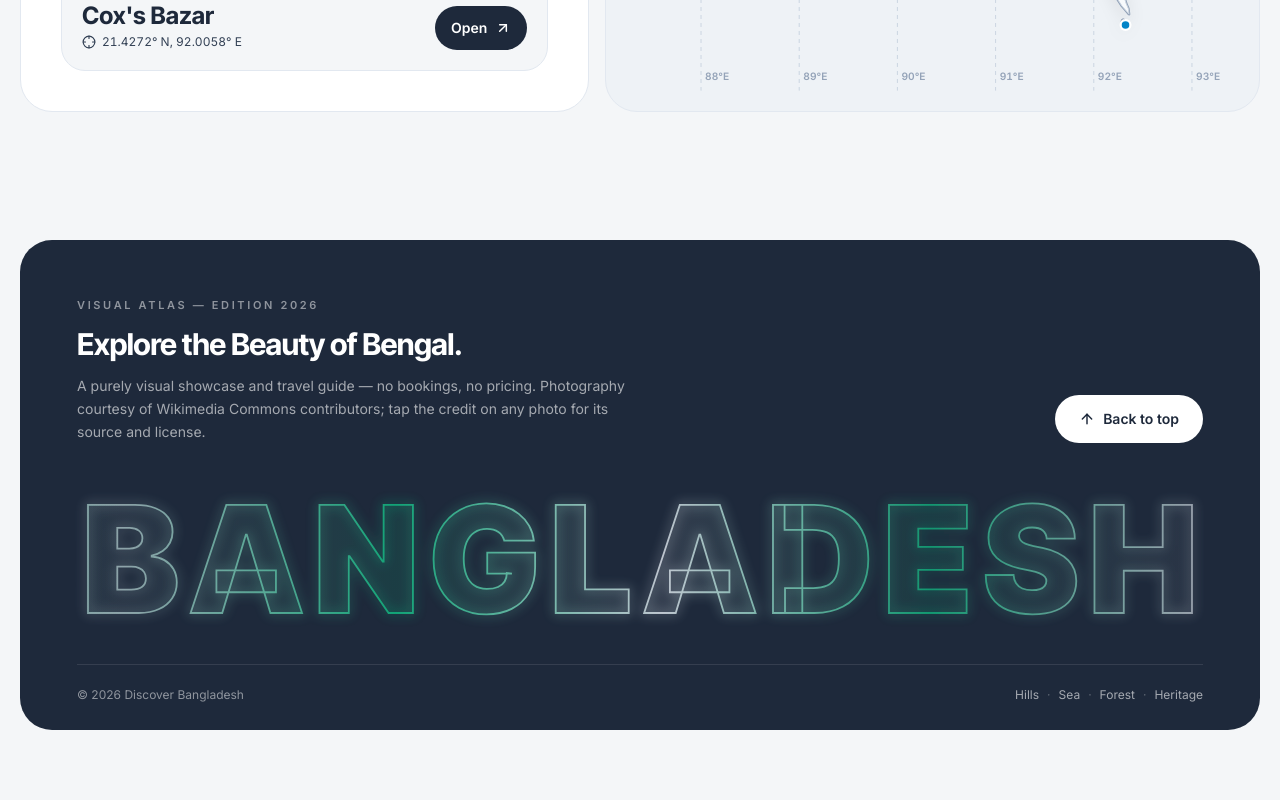
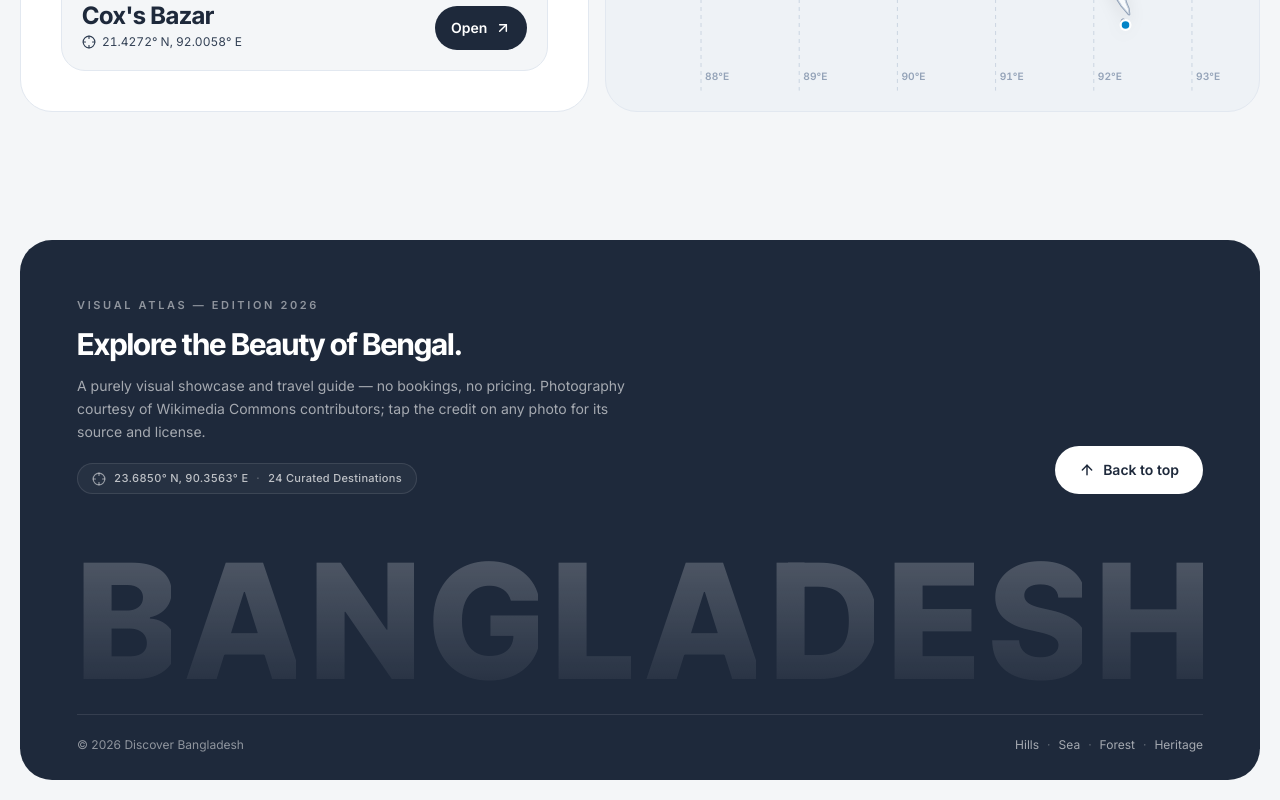
Before and after one commit to alamdshakib/discover-bangladesh, a React (Vite) app: page / in a window 1280 px wide. Shown: the part 10271-11071 px from the top of the page. Before the commit the page ends 11021 px from the top, so only its background shows below. Built offline with nearby package versions, Linux system fonts and the light colour scheme.

Commit message:
feat(footer): redesign editorial solid-fill BANGLADESH wordmark with masked rise and metallic hover

```diff
--- a/src/components/layout/Footer.jsx
+++ b/src/components/layout/Footer.jsx
@@ -1,39 +1,42 @@
-import { Fragment, useLayoutEffect, useRef } from 'react';
-import { ArrowUp } from 'lucide-react';
+import { Fragment, useLayoutEffect, useRef, useState } from 'react';
+import { ArrowUp, Crosshair } from 'lucide-react';
 import { CHAPTERS, SITE_META } from '@data';
 import { useShowcase } from '@hooks';
 import { gsap, MEDIA, scrollToTarget } from '@animations';
 
+const WORDMARK_LETTERS = 'BANGLADESH'.split('');
+
+const BASE_GRADIENT = 'linear-gradient(180deg, rgba(255, 255, 255, 0.22) 0%, rgba(255, 255, 255, 0.04) 100%)';
+const SHEEN_GRADIENT = 'linear-gradient(180deg, rgba(255, 255, 255, 0.62) 0%, rgba(255, 255, 255, 0.22) 100%)';
+
 export function Footer() {
-  const { expoMode, setExpoMode } = useShowcase();
+  const { spots, expoMode, setExpoMode } = useShowcase();
+  const [hoveredIdx, setHoveredIdx] = useState(null);
   const footerRef = useRef(null);
   const backBtnRef = useRef(null);
-  const sweepStrokeRef = useRef(null);
-  const sweepFillRef = useRef(null);
 
   useLayoutEffect(() => {
     const mm = gsap.matchMedia(footerRef);
 
-    mm.add({ isDesktop: MEDIA.desktop, reduce: MEDIA.reduceMotion }, (ctx) => {
-      const { isDesktop, reduce } = ctx.conditions;
-      if (reduce) return;
+    mm.add({ reduce: MEDIA.reduceMotion }, (ctx) => {
+      if (ctx.conditions.reduce) return;
       const scope = footerRef.current;
 
-      // 1. Dark rounded footer card smooth entrance
+      // 1. Dark rounded footer card entrance
       gsap.fromTo(
         scope.querySelector('[data-footer-card]'),
-        { scale: 0.96, opacity: 0 },
+        { scale: 0.97, opacity: 0 },
         {
           scale: 1,
           opacity: 1,
-          duration: 0.95,
+          duration: 0.9,
           ease: 'power3.out',
           clearProps: 'transform',
           scrollTrigger: { trigger: scope, start: 'top 92%', once: true },
         }
       );
 
-      // 2. Stagger-reveal eyebrow, headline, description, and Back to top pill
+      // 2. Editorial header row stagger reveal
       gsap.from(scope.querySelectorAll('[data-footer-reveal]'), {
         y: 24,
         opacity: 0,
@@ -44,56 +47,41 @@ export function Footer() {
         scrollTrigger: { trigger: scope, start: 'top 88%', once: true },
       });
 
-      // 3. Responsive SVG BANGLADESH wordmark entrance
-      gsap.from(scope.querySelector('[data-footer-wordmark-stroke]'), {
-        y: 28,
-        opacity: 0,
-        duration: 0.95,
-        ease: 'expo.out',
+      // 3. Masked letter-by-letter rise from baseline
+      gsap.from(scope.querySelectorAll('[data-footer-letter]'), {
+        yPercent: 105,
+        duration: 1.0,
+        stagger: 0.045,
+        ease: 'power4.out',
         clearProps: 'transform',
-        scrollTrigger: { trigger: scope.querySelector('[data-footer-wordmark]'), start: 'top 96%', once: true },
+        scrollTrigger: {
+          trigger: scope.querySelector('[data-footer-mask]'),
+          start: 'top 95%',
+          once: true,
+        },
       });
 
-      // 4. Scroll-scrubbed subtle parallax on the BANGLADESH wordmark
-      const wordmark = scope.querySelector('[data-footer-wordmark]');
-      if (wordmark) {
+      // 4. Subtle scroll-scrubbed vertical parallax on the giant wordmark
       gsap.fromTo(
-          wordmark,
-          isDesktop ? { x: -16, y: 16 } : { y: 12 },
+        scope.querySelector('[data-footer-wordmark]'),
+        { y: 22 },
         {
-            ...(isDesktop ? { x: 8, y: 0 } : { y: 0 }),
+          y: 0,
           ease: 'none',
           scrollTrigger: {
             trigger: scope,
             start: 'top bottom',
             end: 'bottom bottom',
-              scrub: 0.8,
+            scrub: 1,
           },
         }
       );
-      }
-
-      // 5. Smooth, wide GSAP ambient light sweep across all 10 letters
-      const sweepNodes = [sweepStrokeRef.current, sweepFillRef.current].filter(Boolean);
-      if (sweepNodes.length > 0) {
-        gsap.fromTo(
-          sweepNodes,
-          { attr: { x1: -480, x2: 40 } },
-          {
-            attr: { x1: 960, x2: 1480 },
-            duration: 5.2,
-            ease: 'sine.inOut',
-            repeat: -1,
-            repeatDelay: 1.0,
-          }
-        );
-      }
     });
 
     return () => mm.revert();
   }, []);
 
-  // Subtle magnetic hover effect on the Back to top pill
+  // Magnetic hover pull on the Back to top pill
   const handleMagneticMove = (e) => {
     if (e.pointerType !== 'mouse') return;
     const btn = backBtnRef.current;
@@ -152,7 +140,18 @@ export function Footer() {
               A purely visual showcase and travel guide — no bookings, no pricing. Photography courtesy of Wikimedia
               Commons contributors; tap the credit on any photo for its source and license.
             </p>
+            <div data-footer-reveal className="mt-5">
+              <span className="inline-flex flex-wrap items-center gap-2 rounded-full border border-white/10 bg-white/[0.04] px-3.5 py-1.5 text-[11px] font-medium tracking-wide text-white/70 tabular-nums">
+                <Crosshair className="h-3.5 w-3.5 shrink-0 text-white/50" strokeWidth={2} aria-hidden="true" />
+                <span>23.6850° N, 90.3563° E</span>
+                <span className="text-white/30" aria-hidden="true">
+                  ·
+                </span>
+                <span>{spots.length} Curated Destinations</span>
+              </span>
             </div>
+          </div>
+
           <div data-footer-reveal>
             <button
               ref={backBtnRef}
@@ -171,128 +170,59 @@ export function Footer() {
           </div>
         </div>
 
-        {/* Full-width seamlessly illuminated BANGLADESH wordmark (zero rectangular cutout) */}
+        {/* Architectural solid-fill BANGLADESH display wordmark with masked letter rise & soft metallic hover */}
         <div
           data-footer-wordmark
           aria-hidden="true"
-          className="group/wordmark relative mt-10 w-full cursor-default select-none will-change-transform sm:mt-12"
+          className="mt-10 w-full [container-type:inline-size] will-change-transform sm:mt-12"
         >
-          <svg viewBox="0 0 1000 132" className="block h-auto w-full overflow-visible">
-            <defs>
-              {/* Oversized filter region ensures bloom feathers cleanly with zero box clipping */}
-              <filter id="footer-soft-bloom" x="-30%" y="-80%" width="160%" height="260%">
-                <feGaussianBlur stdDeviation="5" />
-              </filter>
+          <div
+            data-footer-mask
+            onPointerLeave={() => setHoveredIdx(null)}
+            className="overflow-hidden pt-3 pb-1"
+          >
+            <div
+              className="flex w-full items-end justify-between font-display leading-[0.85] font-extrabold tracking-tighter select-none"
+              style={{ fontSize: 'clamp(2.05rem, 14.2cqw, 14.5rem)' }}
+            >
+              {WORDMARK_LETTERS.map((char, index) => {
+                const dist = hoveredIdx === null ? null : Math.abs(hoveredIdx - index);
+                const liftY = dist === 0 ? '-4px' : dist === 1 ? '-1.5px' : '0px';
+                const sheenOpacity = dist === 0 ? 1 : dist === 1 ? 0.48 : 0;
 
-              {/* Seamless full-width emerald-to-slate stroke gradient across all 10 letters */}
-              <linearGradient id="footer-stroke-grad" x1="0%" y1="0%" x2="100%" y2="0%">
-                <stop offset="0%" stopColor="rgba(226, 232, 240, 0.58)" />
-                <stop offset="28%" stopColor="rgba(16, 185, 129, 0.82)" />
-                <stop offset="52%" stopColor="rgba(226, 232, 240, 0.78)" />
-                <stop offset="76%" stopColor="rgba(16, 185, 129, 0.72)" />
-                <stop offset="100%" stopColor="rgba(226, 232, 240, 0.58)" />
-              </linearGradient>
-
-              {/* Subtle ambient inner fill across all 10 letters */}
-              <linearGradient id="footer-fill-grad" x1="0%" y1="0%" x2="100%" y2="0%">
-                <stop offset="0%" stopColor="rgba(226, 232, 240, 0.06)" />
-                <stop offset="28%" stopColor="rgba(16, 185, 129, 0.14)" />
-                <stop offset="52%" stopColor="rgba(226, 232, 240, 0.10)" />
-                <stop offset="76%" stopColor="rgba(16, 185, 129, 0.12)" />
-                <stop offset="100%" stopColor="rgba(226, 232, 240, 0.06)" />
-              </linearGradient>
-
-              {/* Wide GSAP ambient light sweep gradients */}
-              <linearGradient
-                ref={sweepStrokeRef}
-                id="footer-sweep-stroke"
-                gradientUnits="userSpaceOnUse"
-                x1="-480"
-                y1="0"
-                x2="40"
-                y2="0"
+                return (
+                  <span key={index} data-footer-letter className="inline-block will-change-transform">
+                    <span
+                      data-footer-hover-letter={index}
+                      onPointerEnter={() => setHoveredIdx(index)}
+                      className="relative inline-block transition-transform duration-300 ease-out"
+                      style={{ transform: `translateY(${liftY})` }}
                     >
-                <stop offset="0%" stopColor="rgba(16, 185, 129, 0)" />
-                <stop offset="28%" stopColor="rgba(16, 185, 129, 0.55)" />
-                <stop offset="50%" stopColor="rgba(248, 250, 252, 0.98)" />
-                <stop offset="72%" stopColor="rgba(16, 185, 129, 0.55)" />
-                <stop offset="100%" stopColor="rgba(16, 185, 129, 0)" />
-              </linearGradient>
-
-              <linearGradient
-                ref={sweepFillRef}
-                id="footer-sweep-fill"
-                gradientUnits="userSpaceOnUse"
-                x1="-480"
-                y1="0"
-                x2="40"
-                y2="0"
+                      <span
+                        className="block bg-clip-text text-transparent"
+                        style={{ backgroundImage: BASE_GRADIENT }}
                       >
-                <stop offset="0%" stopColor="rgba(16, 185, 129, 0)" />
-                <stop offset="35%" stopColor="rgba(16, 185, 129, 0.2)" />
-                <stop offset="50%" stopColor="rgba(248, 250, 252, 0.24)" />
-                <stop offset="65%" stopColor="rgba(16, 185, 129, 0.2)" />
-                <stop offset="100%" stopColor="rgba(16, 185, 129, 0)" />
-              </linearGradient>
-            </defs>
-
-            {/* 1. Soft outer bloom */}
-            <text
-              x="500"
-              y="108"
-              textAnchor="middle"
-              textLength="990"
-              lengthAdjust="spacing"
-              fill="none"
-              stroke="url(#footer-stroke-grad)"
-              strokeWidth="4"
-              filter="url(#footer-soft-bloom)"
-              fontSize="132"
-              fontWeight="900"
-              className="font-display opacity-45 transition-opacity duration-500 group-hover/wordmark:opacity-75"
+                        {char}
+                      </span>
+                      <span
+                        data-footer-letter-sheen={index}
+                        className="pointer-events-none absolute inset-0 block bg-clip-text text-transparent transition-opacity duration-300 ease-out"
+                        style={{
+                          backgroundImage: SHEEN_GRADIENT,
+                          opacity: sheenOpacity,
+                        }}
                       >
-              BANGLADESH
-            </text>
-
-            {/* 2. Full-width illuminated base */}
-            <text
-              data-footer-wordmark-stroke
-              x="500"
-              y="108"
-              textAnchor="middle"
-              textLength="990"
-              lengthAdjust="spacing"
-              fill="url(#footer-fill-grad)"
-              stroke="url(#footer-stroke-grad)"
-              strokeWidth="1.6"
-              fontSize="132"
-              fontWeight="900"
-              className="font-display"
-            >
-              BANGLADESH
-            </text>
-
-            {/* 3. Wide GSAP ambient light sweep */}
-            <text
-              x="500"
-              y="108"
-              textAnchor="middle"
-              textLength="990"
-              lengthAdjust="spacing"
-              fill="url(#footer-sweep-fill)"
-              stroke="url(#footer-sweep-stroke)"
-              strokeWidth="2.2"
-              fontSize="132"
-              fontWeight="900"
-              pointerEvents="none"
-              className="font-display"
-            >
-              BANGLADESH
-            </text>
-          </svg>
+                        {char}
+                      </span>
+                    </span>
+                  </span>
+                );
+              })}
+            </div>
+          </div>
         </div>
 
-        <div className="mt-6 flex flex-col gap-2 border-t border-white/10 pt-5 text-xs text-white/50 sm:flex-row sm:items-center sm:justify-between">
+        <div className="mt-5 flex flex-col gap-2 border-t border-white/10 pt-5 text-xs text-white/50 sm:flex-row sm:items-center sm:justify-between">
           <span>© 2026 {SITE_META.name}</span>
           <nav aria-label="Footer chapters" className="flex flex-wrap items-center gap-x-2 gap-y-1">
             {CHAPTERS.map((chapter, index) => (
```
Lines whose indentation alone changed are shown as unchanged.
